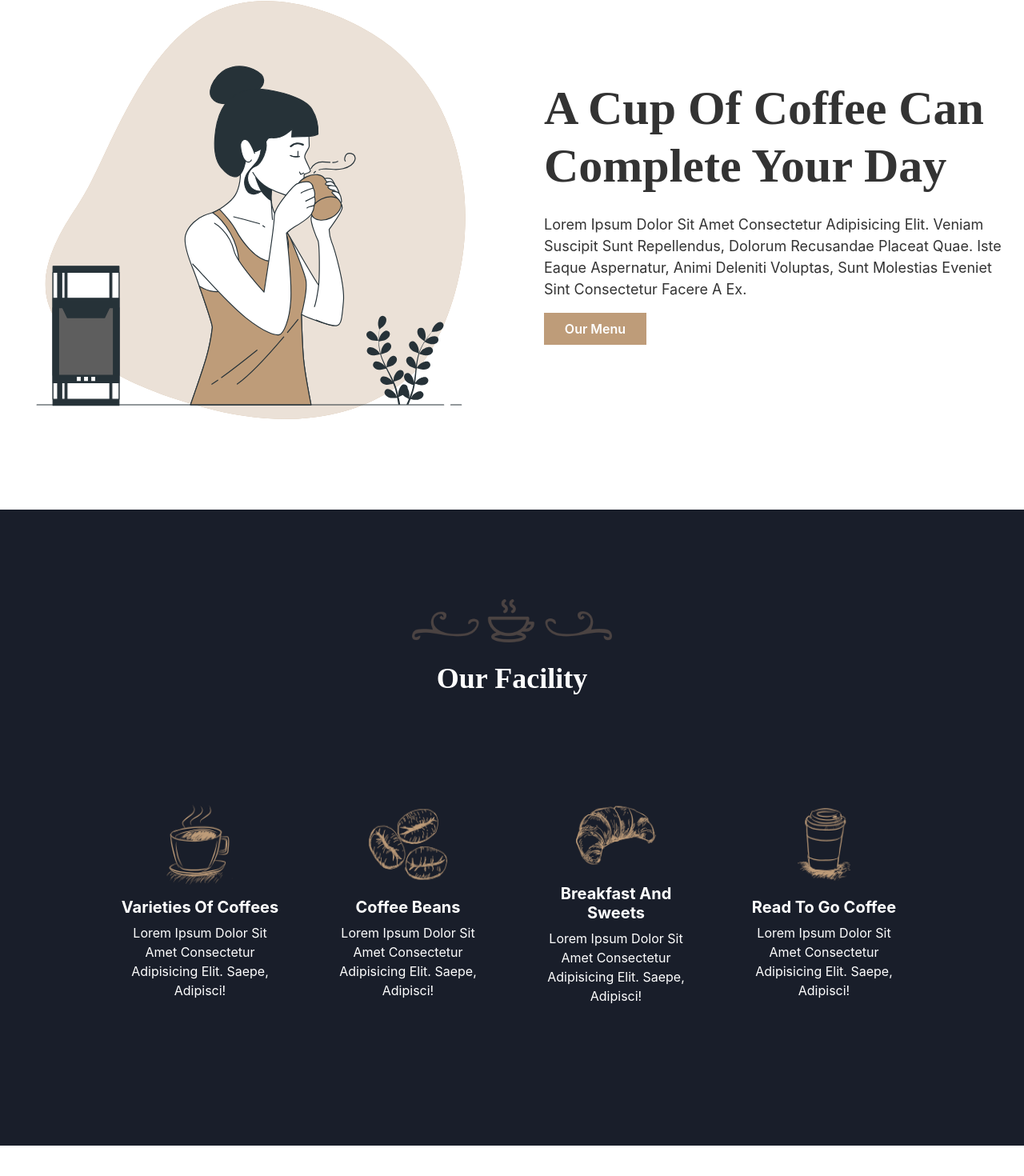
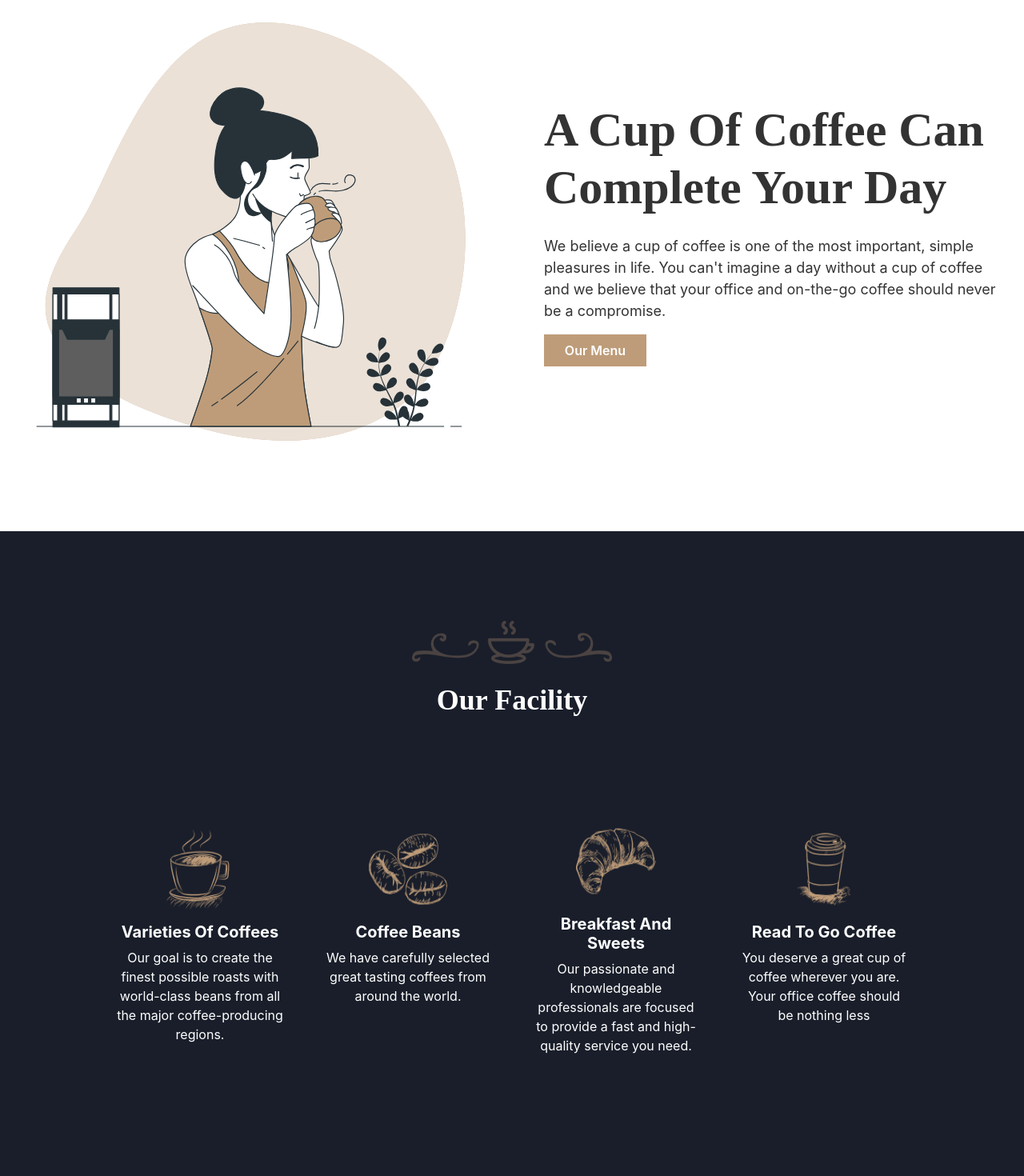
Before and after one commit to afiatamanna06/coffee_heaven, a Next.js app: page / in a window 1280 px wide. Shown: the part 935-2405 px from the top of the page at 80% size. Built offline with nearby package versions, Linux system fonts and the light colour scheme; a web font is replaced by a local one.

Commit message:
Update home data

```diff
--- a/components/about/AboutSection.js
+++ b/components/about/AboutSection.js
@@ -8,7 +8,7 @@ function AboutSection() {
             <Image src="/about-img.svg" alt="" />
             <Flex direction="column" alignItems={["start"]}>
                 <Heading mb="6" textAlign={["start"]} fontFamily="'Merienda One', cursive" color={["white", "white", "white", "#333", "#333"]} fontSize={["2xl", "2xl", "2xl", "6xl", "6xl"]}>A Cup Of Coffee Can Complete Your Day</Heading>
-                <Box mb="4" textAlign={["start"]} fontSize={["md", "md", "md", "lg", "lg"]} color={["white", "white", "white", "#333", "#333"]}>Lorem Ipsum Dolor Sit Amet Consectetur Adipisicing Elit. Veniam Suscipit Sunt Repellendus, Dolorum Recusandae Placeat Quae. Iste Eaque Aspernatur, Animi Deleniti Voluptas, Sunt Molestias Eveniet Sint Consectetur Facere A Ex.</Box>
+                <Box mb="4" textAlign={["start"]} fontSize={["md", "md", "md", "lg", "lg"]} color={["white", "white", "white", "#333", "#333"]}>We believe a cup of coffee is one of the most important, simple pleasures in life. You can&apos;t imagine a day without a cup of coffee and we believe that your office and on-the-go coffee should never be a compromise.</Box>
                 <Link href="#Menu">
                   <Button bg="rgba(190, 156, 121, 1)" color="white" w="8rem" borderRadius="none" _focus={{ outline: "none" }} _hover={{ bg: "rgba(190, 156, 121, .5)" }}>Our Menu</Button>
                 </Link>
--- a/components/about/FacilitiesCard.js
+++ b/components/about/FacilitiesCard.js
@@ -2,7 +2,7 @@ import { Box, Flex, Heading, Image } from '@chakra-ui/react'
 
 function FacilitiesCard({image, title, description}) {
   return (
-    <Flex direction="column" alignItems="center" maxW="15rem" maxH="18rem" _hover={{ boxShadow: "lg", borderRadius: "lg", bg: "rgba(255, 255, 255, .05)", cursor: "pointer" }} p="4">
+    <Flex direction="column" alignItems="center" maxW="15rem" minH="19rem" _hover={{ boxShadow: "lg", borderRadius: "lg", bg: "rgba(255, 255, 255, .05)", cursor: "pointer" }} p="4">
         <Image src={image} mb="4" w="100px" h="100px" alt="" />
         <Heading textAlign="center" mb="2" fontSize="xl" color={["rgba(255, 255, 255, 1)"]}>{title}</Heading>
         <Box textAlign="center" color={["rgba(255, 255, 255, 1)"]}>{description}</Box>
--- a/components/about/FacilitiesData.js
+++ b/components/about/FacilitiesData.js
@@ -2,25 +2,25 @@ const facilitiesData = [
     {
         image: "/icon-1.png",
         title: "Varieties Of Coffees",
-        description: "Lorem Ipsum Dolor Sit Amet Consectetur Adipisicing Elit. Saepe, Adipisci!",
+        description: "Our goal is to create the finest possible roasts with world-class beans from all the major coffee-producing regions.",
 
     },
     {
         image: "/icon-2.png",
         title: "Coffee Beans",
-        description: "Lorem Ipsum Dolor Sit Amet Consectetur Adipisicing Elit. Saepe, Adipisci!",
+        description: "We have carefully selected great tasting coffees from around the world.",
 
     },
     {
         image: "/icon-3.png",
         title: "Breakfast And Sweets",
-        description: "Lorem Ipsum Dolor Sit Amet Consectetur Adipisicing Elit. Saepe, Adipisci!",
+        description: "Our passionate and knowledgeable professionals are focused to provide a fast and high-quality service you need.",
 
     },
     {
         image: "/icon-4.png",
         title: "Read To Go Coffee",
-        description: "Lorem Ipsum Dolor Sit Amet Consectetur Adipisicing Elit. Saepe, Adipisci!",
+        description: "You deserve a great cup of coffee wherever you are. Your office coffee should be nothing less",
 
     },
 ]
--- a/components/home/HomeSection.js
+++ b/components/home/HomeSection.js
@@ -7,7 +7,7 @@ function HomeSection() {
         <Image position={["relative", "relative", "relative", "absolute", "absolute"]} zIndex="-1" src="/home-bg.jpg" alt="" w="full" maxHeight="100vh" objectFit="cover" />
         <Flex direction="column" alignItems="center" mt={["10", "10", "10", "0", "0"]} maxW="50rem" position="relative" py={["0", "0", "0", "39.9vh", "39.9vh"]} px="12">
             <Heading textAlign="center" mb="2" fontFamily="'Merienda One', cursive" color={["white", "white", "white", "#333", "#333"]} fontSize={["6xl"]}>Coffee Heaven</Heading>
-            <Box textAlign="center" mb="4" fontSize={["lg"]} color={["white", "white", "white", "#333", "#333"]}>Lorem ipsum dolor sit amet consectetur, adipisicing elit. Ut officia, accusantium mollitia laudantium dolorum dolore.</Box>
+            <Box textAlign="center" mb="4" fontSize={["lg"]} color={["white", "white", "white", "#333", "#333"]}>Welcome to Coffee Heaven, established in 2021, we are a coffee shop that strives for no waste, bringing the community together, and supporting the local artists near us.</Box>
             <Link href="#About">
               <Button bg="rgba(190, 156, 121, 1)" color="white" w="8rem" borderRadius="none" _focus={{ outline: "none" }} _hover={{ bg: "rgba(190, 156, 121, .5)" }}>About Us</Button>
             </Link>
--- a/package.json
+++ b/package.json
@@ -12,7 +12,7 @@
     "@chakra-ui/react": "^2.1.2",
     "@emotion/react": "^11",
     "@emotion/styled": "^11",
-    "framer-motion": "^6",
+    "framer-motion": "^6.3.10",
     "next": "12.1.6",
     "react": "18.1.0",
     "react-dom": "18.1.0",
```
Also changed, not shown: 1 other file (tests, documents, lock files or other folders).
